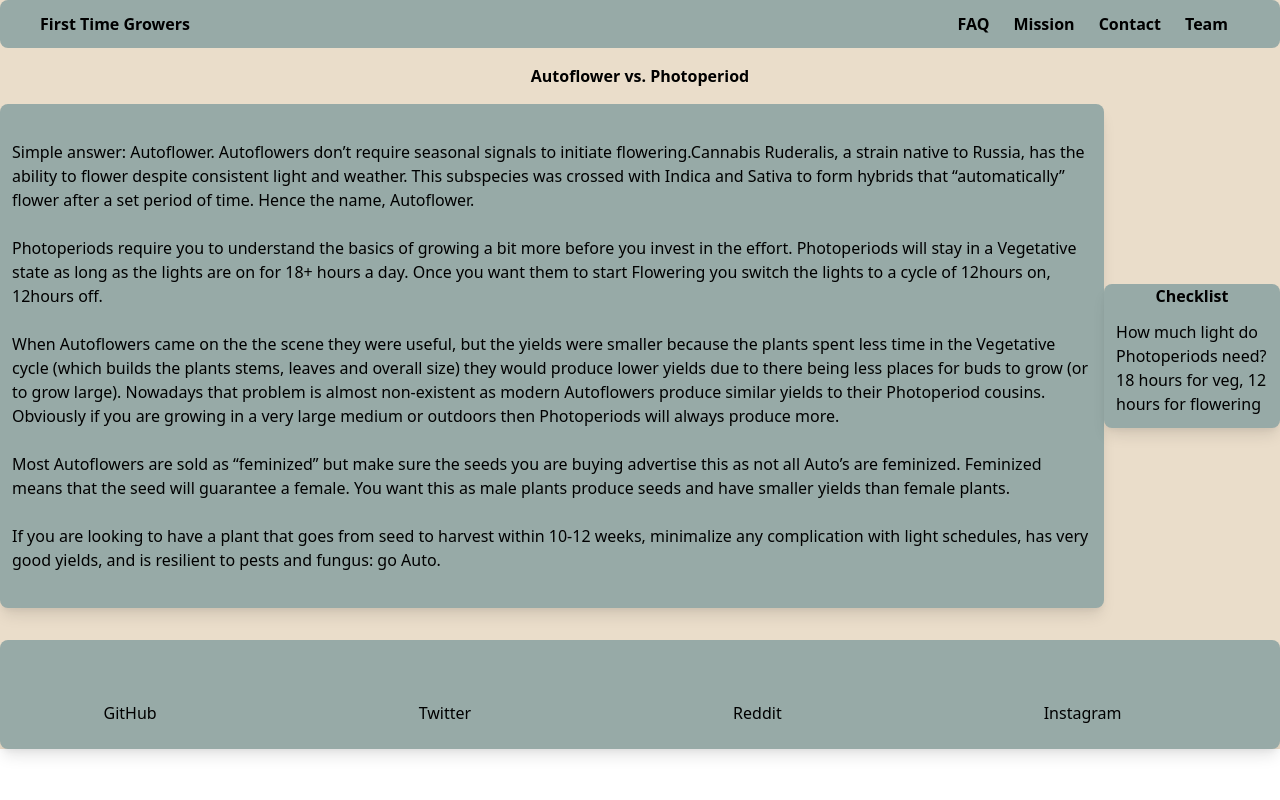
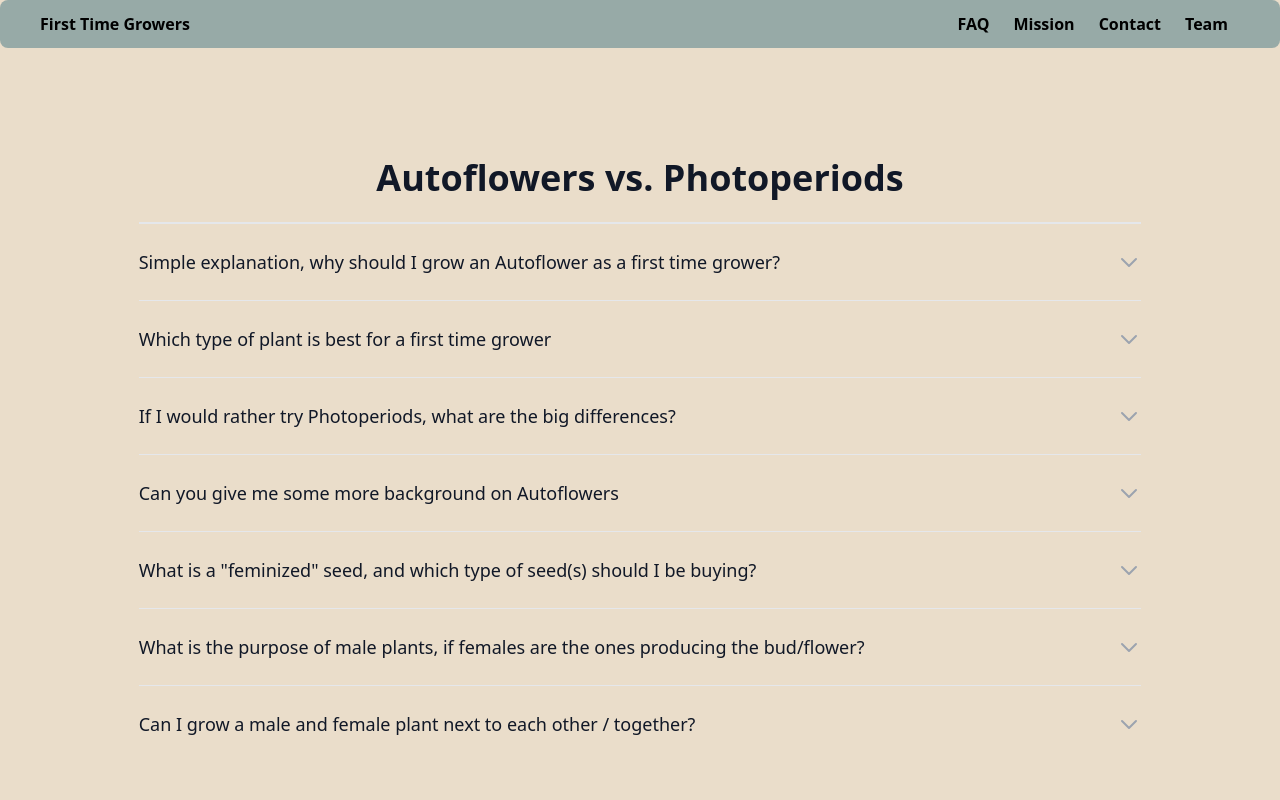
Before and after one commit to ChrisJRamirez/FirstTimeGrowers, a React (Create React App) app: page /auto-v-photo in a window 1280 px wide. Shown: the top 800 px of the page. Built offline with nearby package versions, Linux system fonts and the light colour scheme; some icons are missing.

Commit message:
edited autoflower vs photo to resemble faq layout, made some minor edits to front page

```diff
--- a/src/App.js
+++ b/src/App.js
@@ -10,6 +10,7 @@ import HarvestingCuring from './views/HarvestingCuring';
 import Seed from './views/Seed';
 import Header from './components/Header';
 import Footer from './components/Footer';
+
 
 import { Routes, Route } from 'react-router-dom';
 
--- a/src/components/Footer.js
+++ b/src/components/Footer.js
@@ -53,7 +53,7 @@ const Footer = (props) => {
         backgroundColor: '#97aaa7',
         }}
         className='py-6 rounded-lg shadow-lg'>
-      <div className="flex justify-around ">
+      <div className="flex justify-around margin-top 5rem">
         {/* could probably remove hover, looks kinda odd? */}
           <a className="hover:bg-brown-200" href="https://github.com/ChrisJRamirez/FirstTimeGrowers">
             GitHub<Github size={55}/>
--- a/src/views/AutoVPhoto.js
+++ b/src/views/AutoVPhoto.js
@@ -1,84 +1,84 @@
-const AutoVPhoto = (props) => {
+import { Disclosure } from '@headlessui/react';
+import { ChevronDownIcon } from '@heroicons/react/outline';
 
-  const checklist = [
+
+function classNames(...classes) {
+  return classes.filter(Boolean).join(' ');
+};
+
+const faqs = [
   {
-      question: 'How much light do Photoperiods need?',
-      answer: '18 hours for veg, 12 hours for flowering',
-
-    },
-  ]
-
-  const headNav = [
-    {
-      info: 'Simple answer: Autoflower. Autoflowers don’t require seasonal signals to initiate flowering.Cannabis Ruderalis, a strain native to Russia, has the ability to flower despite consistent light and weather. This subspecies was crossed with Indica and Sativa to form hybrids that “automatically” flower after a set period of time. Hence the name, Autoflower.',
+    question: 'Simple explanation, why should I grow an Autoflower as a first time grower?',
+    answer: 'If you are looking to have a plant that goes from seed to harvest within 10-12 weeks, minimalize any complication with light schedules, has very good yields, and is resilient to pests and fungus: go Auto.',
   },
   {
-      info: 'Photoperiods require you to understand the basics of growing a bit more before you invest in the effort. Photoperiods will stay in a Vegetative state as long as the lights are on for 18+ hours a day. Once you want them to start Flowering you switch the lights to a cycle of 12hours on, 12hours off.',
+    question: 'Which type of plant is best for a first time grower',
+    answer: 'Simple answer: Autoflower. Autoflowers don’t require seasonal signals to initiate flowering. Cannabis Ruderalis, a strain native to Russia, has the ability to flower despite consistent light and weather. This subspecies was crossed with Indica and Sativa to form hybrids that “automatically” flower after a set period of time. Hence the name, Autoflower.',
   },
   {
-      info: 'When Autoflowers came on the the scene they were useful, but the yields were smaller because the plants spent less time in the Vegetative cycle (which builds the plants stems, leaves and overall size) they would produce lower yields due to there being less places for buds to grow (or to grow large). Nowadays that problem is almost non-existent as modern Autoflowers produce similar yields to their Photoperiod cousins. Obviously if you are growing in a very large medium or outdoors then Photoperiods will always produce more. ',
+    question: 'If I would rather try Photoperiods, what are the big differences?',
+    answer: 'Photoperiods require you to understand the basics of growing a bit more before you invest in the effort. Photoperiods will stay in a Vegetative state as long as the lights are on for 18+ hours a day. Once you want them to start Flowering you switch the lights to a cycle of 12hours on, 12hours off.',
   },
   {
-      info: 'Most Autoflowers are sold as “feminized” but make sure the seeds you are buying advertise this as not all Auto’s are feminized. Feminized means that the seed will guarantee a female. You want this as male plants produce seeds and have smaller yields than female plants.',
+    question: 'Can you give me some more background on Autoflowers',
+    answer: 'When Autoflowers came on the the scene they were useful, but the yields were smaller because the plants spent less time in the Vegetative cycle (which builds the plants stems, leaves and overall size) they would produce lower yields due to there being less places for buds to grow (or to grow large). Nowadays that problem is almost non-existent as modern Autoflowers produce similar yields to their Photoperiod cousins. Obviously if you are growing in a very large medium or outdoors then Photoperiods will always produce more.',
   },
   {
-      info: 'If you are looking to have a plant that goes from seed to harvest within 10-12 weeks, minimalize any complication with light schedules, has very good yields, and is resilient to pests and fungus: go Auto.',
+    question: 'What is a "feminized" seed, and which type of seed(s) should I be buying?',
+    answer: 'Most Autoflowers are sold as “feminized” but make sure the seeds you are buying advertise this as not all Auto’s are feminized. Feminized means that the seed will guarantee a female. You want this as male plants produce seeds and have smaller yields than female plants.',
   },
-  ]
+  {
+    question: 'What is the purpose of male plants, if females are the ones producing the bud/flower?',
+    answer: 'If you were looking to create seeds, you would need both a female and male plant. If you are just looking to grow flower, only grow female plants.',
+  },
+  {
+    question: 'Can I grow a male and female plant next to each other / together?',
+    answer: 'Though there is some benefit to this for experienced growers (as mentioned above -> growing seeds), we would highly reccomend not trying this out for a first timer.',
+  },
 
+];
 
+const AutoVPhoto = (props) => {
   return (
-    <div>
-      <h1 className="flex justify-center py-4 font-bold">Autoflower vs. Photoperiod</h1>
-
-      <div className="flex">
-        <div
-          style={{
-            backgroundColor: '#97aaa7',
-          }}
-          className='py-6 rounded-lg shadow-lg '
-          >
-          <ul className='justify-around '>
-            {headNav.map((item) => {
-              return (
-                <li className='p-3 active:bg-green-600 focus:outline focus:ring-violet-300 hover:bg-brown-200 hover:text-black'>
-                  <p>
-                    {item.info}
-                  </p>
-                </li>
+    <div className='flex items-center justify-center h-screen'>
+      <div className='w-5/6 px-4 py-12 mx-auto sm:py-16 sm:px-6 lg:px-8'>
+        <div className='mx-auto divide-y-2 divide-gray-200 '>
+          <h2 className='text-3xl font-extrabold text-center text-gray-900 sm:text-4xl'>
+            Autoflowers vs. Photoperiods
+          </h2>
+          <dl className='mt-6 space-y-6 divide-y divide-gray-200'>
+            {faqs.map((faq) => (
+              <Disclosure as='div' key={faq.question} className='pt-6'>
+                {({ open }) => (
+                  <>
+                    <dt className='text-lg'>
+                      <Disclosure.Button className='flex items-start justify-between w-full text-left text-gray-400'>
+                        <span className='font-medium text-gray-900'>
+                          {faq.question}
+                        </span>
+                        <span className='flex items-center ml-6 h-7'>
+                          <ChevronDownIcon
+                            className={classNames(
+                              open ? '-rotate-180' : 'rotate-0',
+                              'h-6 w-6 transform'
+                            )}
+                            aria-hidden='true'
+                          />
+                        </span>
+                      </Disclosure.Button>
+                    </dt>
+                    <Disclosure.Panel as='dd' className='pr-12 mt-2'>
+                      <p className='text-base text-gray-500'>{faq.answer}</p>
+                    </Disclosure.Panel>
+                  </>
+                )}
+              </Disclosure>
+            ))}
+          </dl>
+        </div>
+      </div>
+    </div>
   );
-            })}
-          </ul>
-          </div>
-
-          <div
-                style={{
-                  backgroundColor: '#97aaa7',
-                }}
-                className='flex flex-col items-center justify-center w-full h-full m-auto rounded-lg shadow-lg lg:w-1/2'
-              >
-                <h2 className='font-bold '>Checklist</h2>
-
-
-                <ol className='divide-y-2 divide-gray-100 bg-brown'>
-                  {checklist.map((item) => {
-                    return (
-                      <li className='p-3 hover:bg-brown-200 hover:text-black'>
-                        <p clpssName='font-bold' >
-                          {item.question}
-                        </p>
-                        <p>{item.answer}</p>
-                      </li>
-                    );
-                  })}
-                </ol>
-          </div>
-
-        </div>
-        {/* div below puts space between footer */}
-        <div className="py-4"></div>
-      </div>
-  )
-}
+};
 
 export default AutoVPhoto;
--- a/src/views/Home.js
+++ b/src/views/Home.js
@@ -4,8 +4,8 @@ import Hero from '../components/Hero';
 
 const checklist = [
   {
-    name: 'AutoFlower Vs PhotoPeriods',
-    subtext: 'What type of plant am I trying to grow?',
+    name: 'AutoFlowers vs. PhotoPeriods',
+    subtext: '',
     to: 'auto-v-photo',
   },
   {
```
Lines whose indentation alone changed are shown as unchanged.
